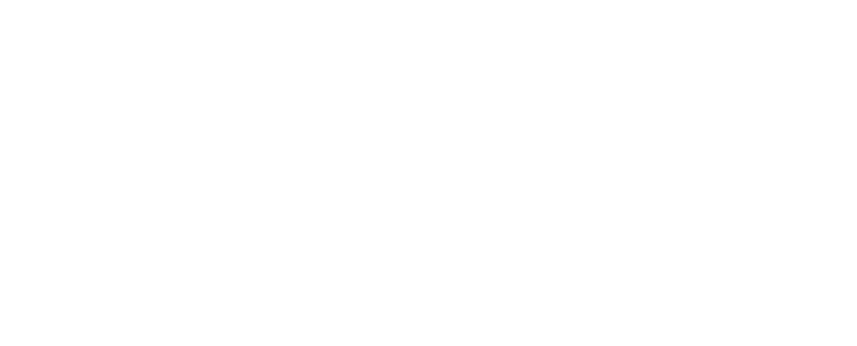
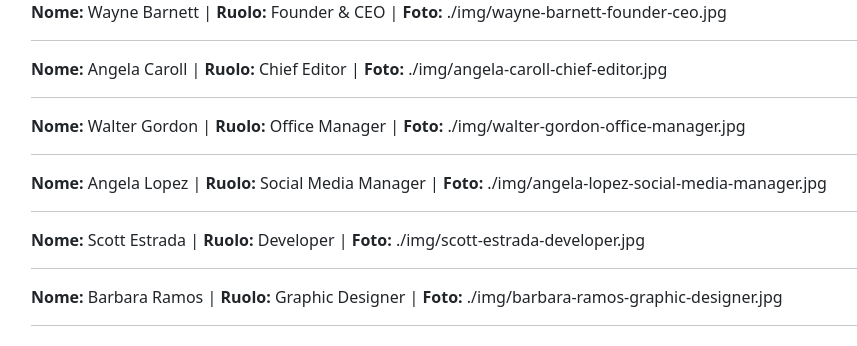
Before and after one commit to MarcoMazzeo01/js-our-team, a plain HTML site: page index.html in a window 1280 px wide. Shown: the whole page, without its empty margins (51-908 px from the left). Drawn offline with nearby package versions, Linux system fonts and the light colour scheme.

Commit message:
complete: milestone 2

```diff
--- a/index.html
+++ b/index.html
@@ -20,8 +20,14 @@
 
 </head>
 <body>
+    <!-- ! MILESTONE 2 -->
+    <main>
+        <div class="container" id="milestone2">
+
+        </div>
+    </main>
+
     <!-- bootstrap / javascript -->
     <script src="https://cdn.jsdelivr.net/npm/bootstrap@5.0.2/dist/js/bootstrap.bundle.min.js" integrity="sha384-MrcW6ZMFYlzcLA8Nl+NtUVF0sA7MsXsP1UyJoMp4YLEuNSfAP+JcXn/tWtIaxVXM" crossorigin="anonymous"></script>
-
 </body>
 </html>
--- a/js/main.js
+++ b/js/main.js
@@ -38,6 +38,9 @@ const team = {
 }
 
 
+const container_m2 = document.getElementById("milestone2")
+
+
 // ! MILESTONE 1: Stampare per ogni membro del team le informazioni di nome, ruolo e la stringa della foto
 console.log(team)
 
@@ -46,4 +49,10 @@ for (let person in team) {
     console.log(member.name)
     console.log(member.role)
     console.log(member.img)
+
+    // ! MILESTONE 2: Stampare le stesse informazioni su DOM sottoforma di stringhe
+    let paragraph = document.createElement("p")
+    paragraph.innerHTML = `<b>Nome:</b> ${member.name} | <b>Ruolo:</b> ${member.role} | <b>Foto:</b> ${member.img} <hr>`
+    container_m2.append(paragraph)
+
 }
```
